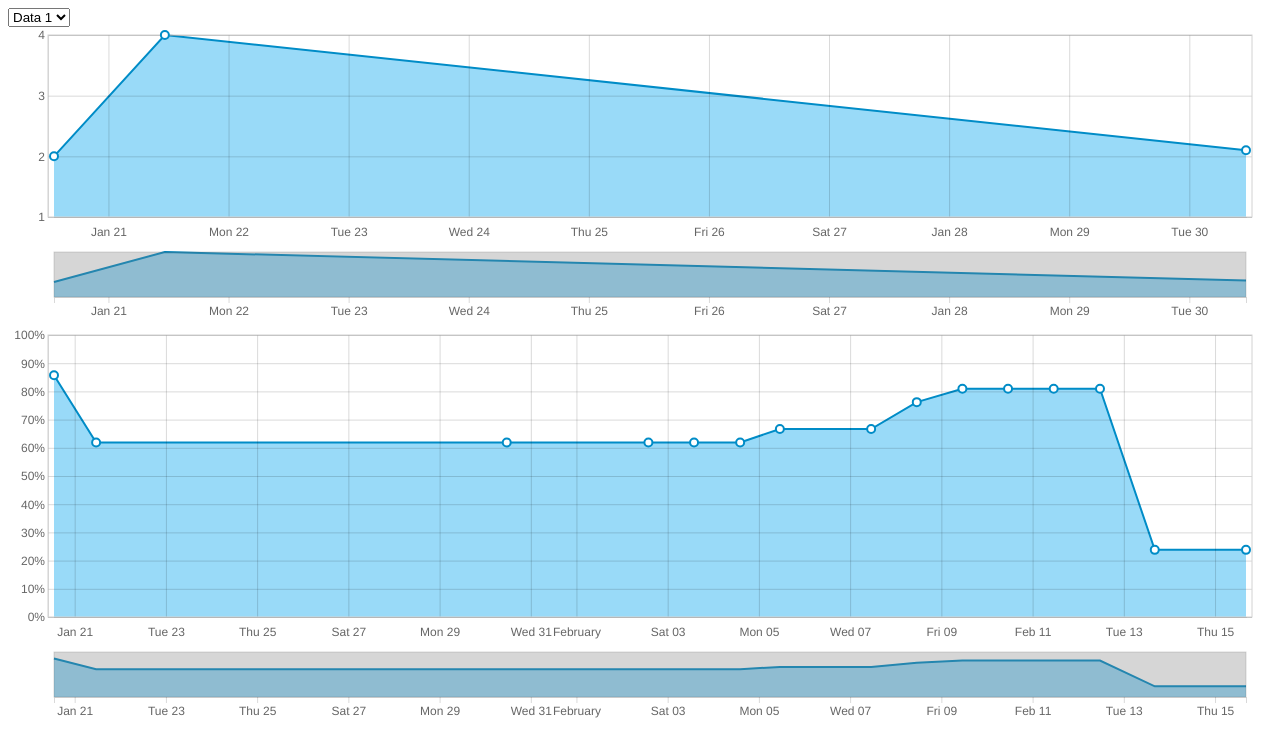
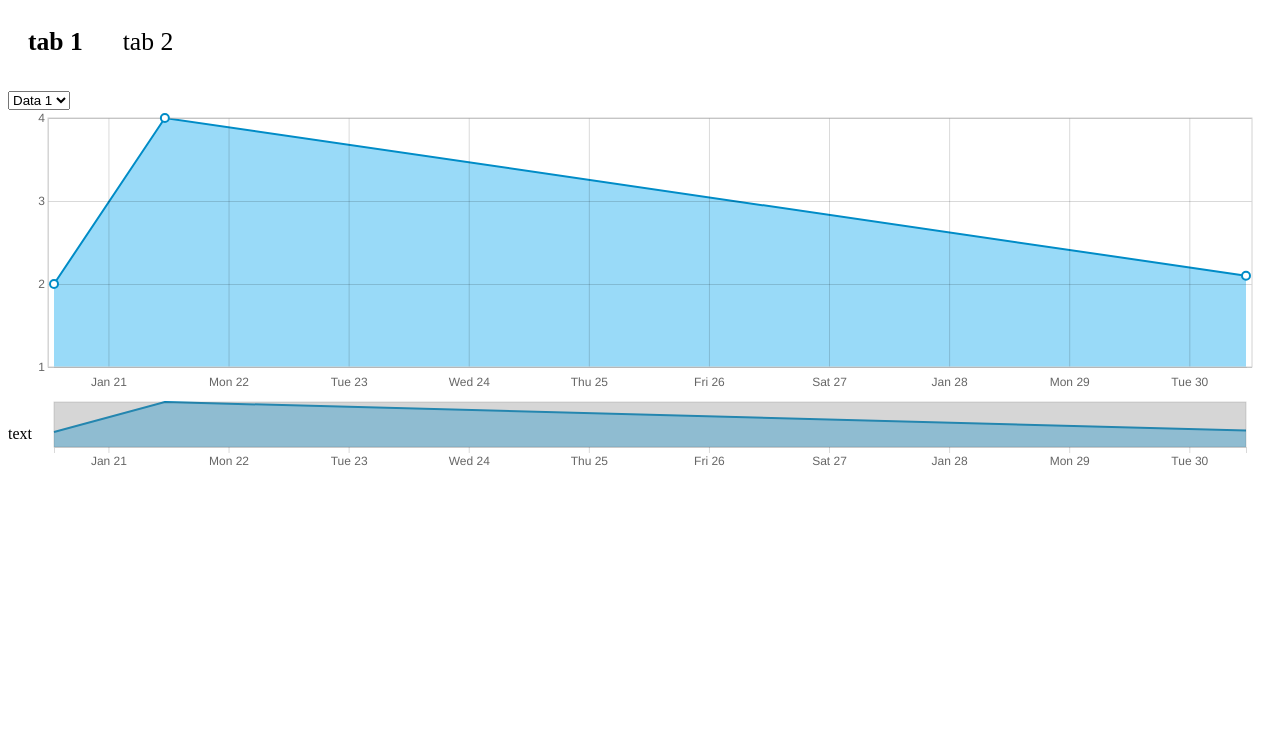
Before and after one commit to mirantel/d3_timeline, a website: page src/index.html in a window 1280 px wide. Drawn offline with nearby package versions, Linux system fonts and the light colour scheme.

Commit message:
Add tabs wrapper

```diff
--- a/src/index.html
+++ b/src/index.html
@@ -106,15 +106,74 @@
     #chart2 {
       height: 400px;
     }
+
+    .tabs__caption {
+    display: flex;
+
+    padding: 0;
+    margin: 0;
+
+    list-style: none;
+
+    border-bottom: 3px solid $brand-gray3;
+  }
+
+  .tabs__item {
+    padding: 16px 20px;
+    margin: 0 0 -3px;
+
+    font-size: 1.6rem;
+    line-height: 1.4;
+
+    cursor: pointer;
+    border-bottom: 3px solid transparent;
+
+    &:hover {
+      border-bottom-color: $brand-cta;
+    }
+  }
+
+  .tabs__item--active,
+  .tabs__item.is-active {
+    font-weight: 700;
+
+    border-bottom-color: $brand-cta;
+  }
+
+  .tabs__content {
+    display: none;
+    padding: 15px 0;
+  }
+
+  .tabs__content--active,
+  .tabs__content.is-active {
+    display: block;
+  }
+
 </style>
 </head>
 <body>
+  <div class="tabs">
+    <ul class="tabs__caption">
+      <li class="tabs__item is-active">tab 1</li>
+      <li class="tabs__item">tab 2</li>
+    </ul>
+    <div id="tabs__content-wrap" class="tabs__content-wrap">
+      <div class="tabs__content is-active">
         <select name="" id="select">
           <option value="Data 1">Data 1</option>
           <option value="Data 2">Data 2</option>
         </select>
         <div id="chart1"></div>
+      </div>
+      <div class="tabs__content">
         <div id="chart2"></div>
+      </div>
+      text
+    </div>
+  </div>
+
+
   <script src="data.js"></script>
   <script src="timeline.js"></script>
   <script>
@@ -128,7 +187,7 @@
          <b>Scored by: </b>${d.createdBy}`,
       yAxisValue: [1, 4],
       yAxisTicksNum: 4,
-      yAxisTickFormat: '',
+      tabsWrapper: '#tabs__content-wrap',
     });
 
     d3.select('#select')
@@ -139,7 +198,9 @@
 
     window.addEventListener('resize', function () {
       chart1.resize();
+      chart2.resize();
     }, false);
+
     const chart2Wrapper = document.getElementById('chart2');
     const chart2 = new Timeline(chart2Wrapper, {
       data: singleData,
@@ -150,6 +211,7 @@
       yAxisValue: [0, 100],
       yAxisTicksNum: 10,
       yAxisTickFormat: '%',
+      tabsWrapper: '#tabs__content-wrap',
     });
   </script>
 </body>
--- a/src/timeline.js
+++ b/src/timeline.js
@@ -1,7 +1,9 @@
 class Timeline {
-  constructor(chartWrapper, config) {
+  constructor(chartWrapper, config, b) {
     this.config = config;
     this.chartWrapper = chartWrapper;
+
+    this.config.yAxisTickFormat = typeof this.config.yAxisTickFormat !== 'undefined' ?  this.config.yAxisTickFormat : '';
 
     this.data = this.parseData(config.data);
 
@@ -125,8 +127,16 @@ class Timeline {
     const context = this.svg.select('.context');
     const data = this.data;
 
-    this.wrapperWidth = this.chartWrapper.clientWidth;
-    this.wrapperHeight = this.chartWrapper.clientHeight;
+    if (this.config.tabsWrapper) {
+      const tabsWrap = d3.select(this.config.tabsWrapper).node();
+
+      this.wrapperWidth = tabsWrap.getBoundingClientRect().width;
+      this.wrapperHeight = tabsWrap.getBoundingClientRect().height;
+      console.log(this.wrapperHeight);
+    } else {
+      this.wrapperWidth = this.chartWrapper.clientWidth;
+      this.wrapperHeight = this.chartWrapper.clientHeight;
+    }
 
     this.chartMargin = {
       top: this.marginTop,
@@ -216,7 +226,6 @@ class Timeline {
   resize() {
     const focus = this.svg.select('.focus');
     const context = this.svg.select('.context');
-    const data = this.data;
 
     this.render();
 
```
Lines whose indentation alone changed are shown as unchanged.
